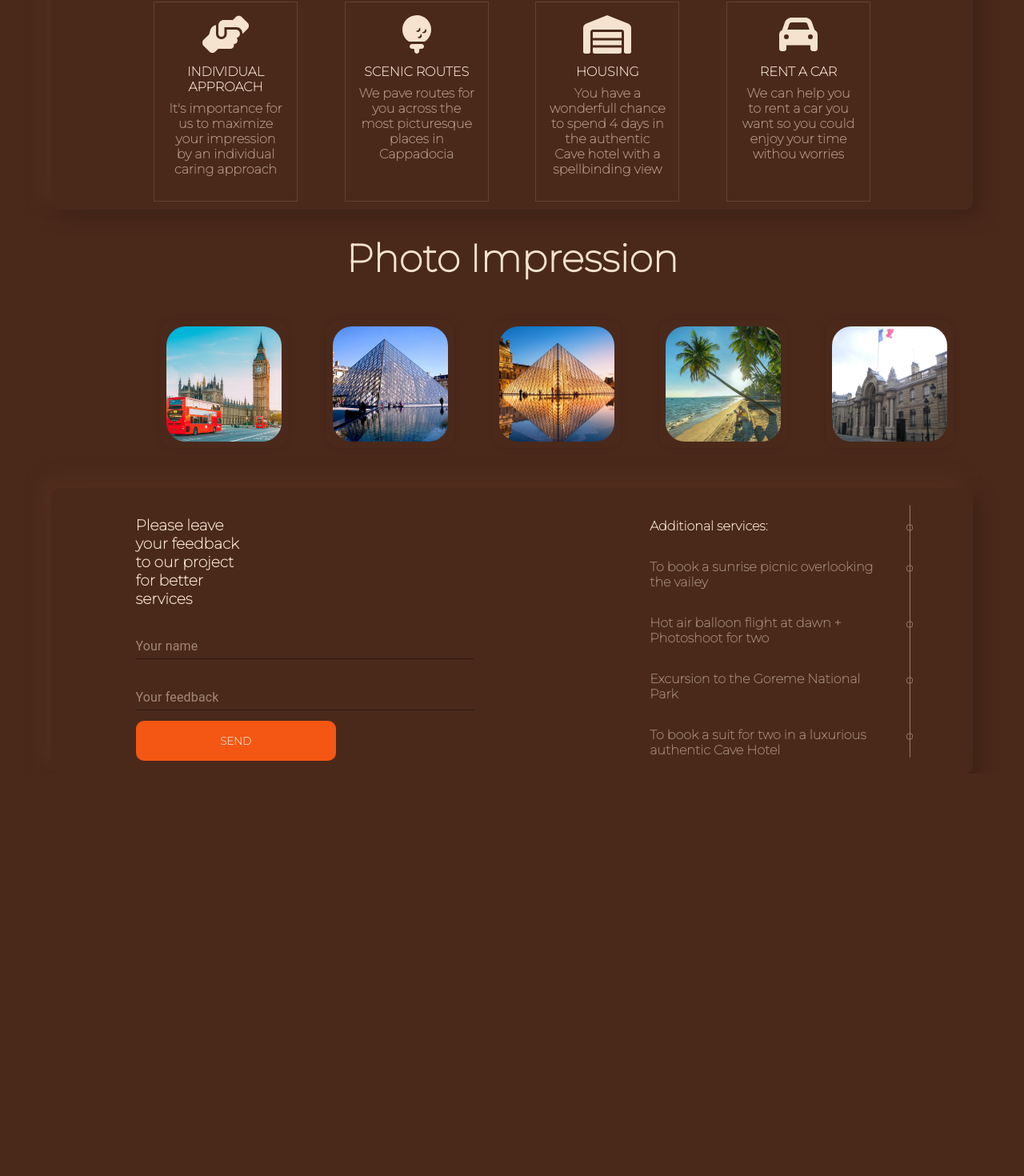
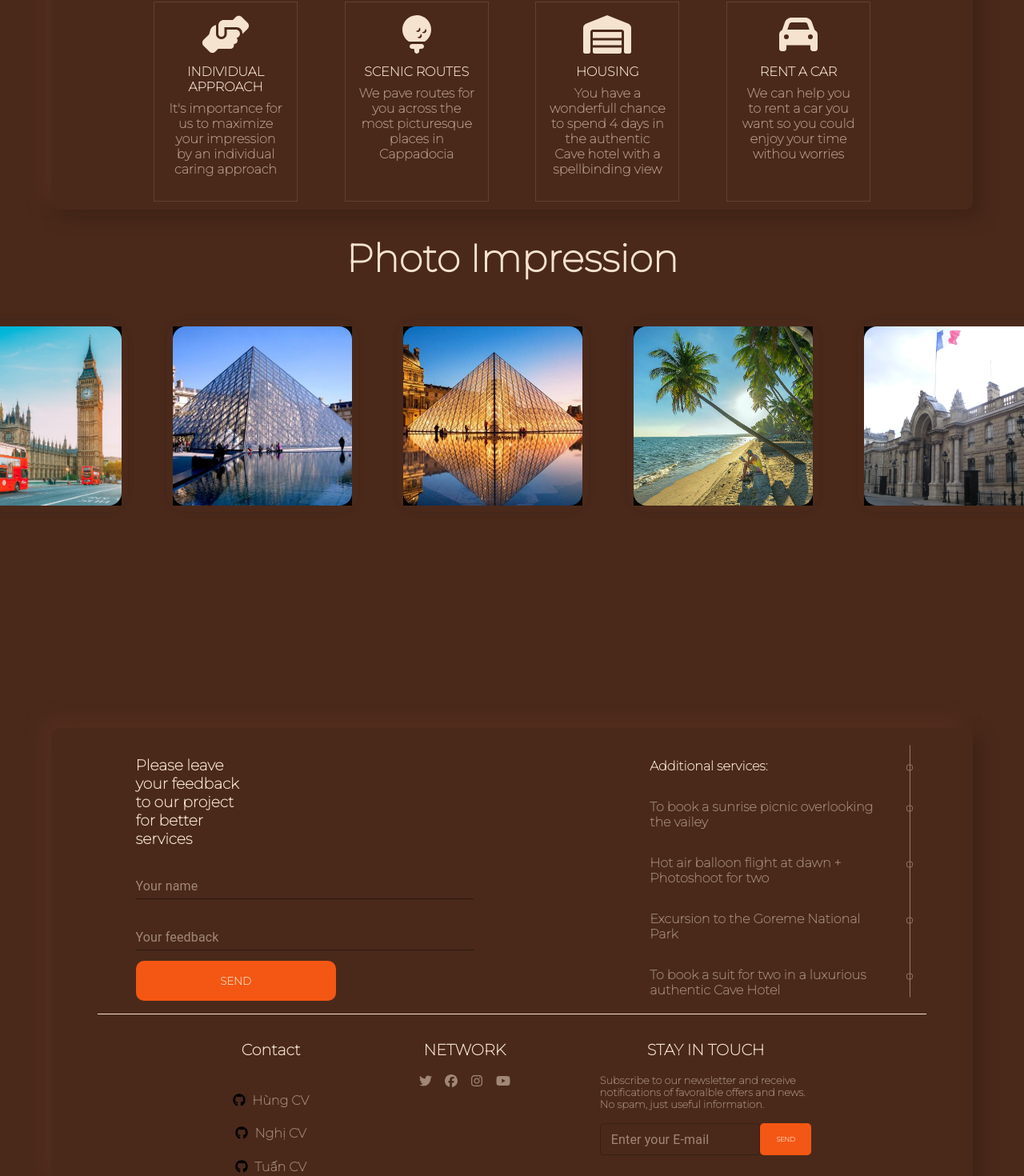
Before and after one commit to GenjiJapan/Travel-Landing-Page, a React (Create React App) app: page / in a window 1280 px wide. Shown: the part 2394-3864 px from the top of the page at 80% size. Before the commit the page ends 3361 px from the top, so only its background shows below. Built offline with nearby package versions, Linux system fonts and the light colour scheme.

Commit message:
nghi 22/3

```diff
--- a/package.json
+++ b/package.json
@@ -25,7 +25,8 @@
     "start": "react-scripts start",
     "build": "react-scripts build",
     "test": "react-scripts test",
-    "eject": "react-scripts eject"
+    "eject": "react-scripts eject",
+    "deploy": "sh ./deploy-surge.sh"
   },
   "eslintConfig": {
     "extends": [
--- a/src/Main/Footer/Footer.css
+++ b/src/Main/Footer/Footer.css
@@ -2,7 +2,7 @@
   position: relative;
   /* display: flex; */
   top: 3em;
-  margin: 0em auto;
+  margin: 0em auto 1em auto;
   width: 90%;
   height: auto;
   border-radius: 10px;
@@ -16,7 +16,19 @@
   justify-content: space-between;
   width: 90%;
   margin: 0 auto;
+  border-bottom: 1px solid #f5e3cf;
   /* background: #000; */
+}
+
+.footer_content_foot {
+  position: relative;
+  display: flex;
+  justify-content: space-between;
+  width: 90%;
+  height: 200px;
+  margin: 1em auto;
+  /* background: #fff; */
+  padding: 0 6em;
 }
 
 .footer_feedback {
@@ -116,3 +128,80 @@
   padding: 0.5em 0 0 0;
   color: #a18775;
 }
+
+.footer_content_foot .tab {
+  width: 180px;
+  height: 200px;
+  padding: 1em;
+  font-family: "Montserrat", sans-serif;
+  font-weight: 700;
+  /* border: 0.2px solid rgba(161, 135, 117, 0.25); */
+  text-align: center;
+  margin: 0 2em;
+}
+
+.footer_content_foot .tab:nth-child(3) {
+  width: 300px;
+  color: #a18775;
+}
+
+.footer_content_foot .tab:first-child {
+  display: flex;
+  justify-content: space-between;
+  flex-direction: column;
+}
+
+.footer_content_foot .tab a {
+  text-decoration: none;
+  color: #a18775;
+  font-family: "Montserrat", sans-serif;
+  font-weight: 700;
+  padding-left: 0.5em;
+}
+
+.footer_content_foot .tab h2 {
+  font-family: "Montserrat", sans-serif;
+  font-size: 1.2em;
+  color: #f5e3cf;
+  white-space: nowrap;
+  margin-bottom: 1em;
+}
+
+.footer_content_foot .tab .social_icon {
+  display: flex;
+  justify-content: space-between;
+  align-items: center;
+  width: 100%;
+  /* background: pink; */
+  color: #a18775;
+  padding: 0 1em;
+}
+
+.footer_content_foot .tab button {
+  width: 80px;
+  height: 40px;
+  background: #f45713;
+  border-radius: 5px;
+  border: none;
+  outline: none;
+  font-family: "Montserrat", sans-serif;
+  color: #fff;
+  font-weight: 700;
+  font-size: 0.5em;
+}
+
+.footer_content_foot .tab p {
+  text-align: left;
+  font-size: 0.8em;
+}
+
+.footer_content_foot .tab .email_send {
+  position: relative;
+  margin-top: 1em;
+  display: flex;
+}
+
+.footer_content_foot .tab .email_send .emailSend__label {
+  color: #a18775;
+  border: #f45713;
+}
--- a/src/Main/Footer/index.jsx
+++ b/src/Main/Footer/index.jsx
@@ -1,8 +1,15 @@
+import {
+  faFacebook,
+  faGithub,
+  faInstagram,
+  faTwitter,
+  faYoutube,
+} from "@fortawesome/free-brands-svg-icons";
+import { faCircle } from "@fortawesome/free-regular-svg-icons";
+import { FontAwesomeIcon } from "@fortawesome/react-fontawesome";
 import { TextField } from "@mui/material";
 import React from "react";
 import "./Footer.css";
-import { faCircle } from "@fortawesome/free-regular-svg-icons";
-import { FontAwesomeIcon } from "@fortawesome/react-fontawesome";
 
 export const Footer = () => {
   return (
@@ -13,6 +20,7 @@ export const Footer = () => {
             Please leave your feedback to our project for better services
           </h3>
           <TextField
+            multiline
             InputLabelProps={{ className: "content__label" }}
             className="content"
             id="standard-basic"
@@ -20,6 +28,7 @@ export const Footer = () => {
             variant="standard"
           />
           <TextField
+            multiline
             InputLabelProps={{ className: "content__label" }}
             className="content"
             id="standard-basic"
@@ -60,6 +69,68 @@ export const Footer = () => {
           </div>
         </div>
       </div>
+      <div className="footer_content_foot">
+        <div className="footer_content_github tab">
+          <h2>Contact</h2>
+          <label>
+            <FontAwesomeIcon icon={faGithub} />
+            <a
+              rel="noreferrer noopener"
+              href="https://github.com/GenjiJapan/Travel-Landing-Page"
+              target="_blank"
+            >
+              Hùng CV
+            </a>
+          </label>
+          <label>
+            <FontAwesomeIcon icon={faGithub} />
+            <a
+              rel="noreferrer noopener"
+              href="https://github.com/GenjiJapan/Travel-Landing-Page"
+              target="_blank"
+            >
+              Nghị CV
+            </a>
+          </label>
+          <label>
+            <FontAwesomeIcon icon={faGithub} />
+            <a
+              rel="noreferrer noopener"
+              href="https://github.com/GenjiJapan/Travel-Landing-Page"
+              target="_blank"
+            >
+              Tuấn CV
+            </a>
+          </label>
+        </div>
+        <div className="footer_content_network tab">
+          <h2>NETWORK</h2>
+          <div className="social_icon">
+            <FontAwesomeIcon className="icon" icon={faTwitter} />
+            <FontAwesomeIcon className="icon" icon={faFacebook} />
+            <FontAwesomeIcon className="icon" icon={faInstagram} />
+            <FontAwesomeIcon className="icon" icon={faYoutube} />
+          </div>
+        </div>
+        <div className="footer_content_stay tab">
+          <h2>STAY IN TOUCH</h2>
+          <p>
+            Subscribe to our newsletter and receive notifications of favoralble
+            offers and news.
+          </p>
+          <p>No spam, just useful information. </p>
+          <div className="email_send">
+            <TextField
+              InputLabelProps={{ className: "emailSend__label" }}
+              size="small"
+              id="outlined-basic"
+              label="Enter your E-mail"
+              variant="outlined"
+            />
+            <button>SEND</button>
+          </div>
+        </div>
+      </div>
     </footer>
   );
 };
--- a/src/Main/Header/Header.css
+++ b/src/Main/Header/Header.css
@@ -10,8 +10,6 @@
   /* background: #000; */
   z-index: 10;
 }
-
-
 
 .header_indicator {
   margin: 0.8em auto;
--- a/src/Main/Photo/Photos.css
+++ b/src/Main/Photo/Photos.css
@@ -1,7 +1,7 @@
 .photo_container {
   position: relative;
   width: 90%;
-  height: 300px;
+  height: 600px;
   margin: 3em auto 0 auto;
   /* background: #fff; */
   font-family: sans-serif;
@@ -30,24 +30,25 @@
   color: navy;
   font-weight: 800;
   margin: 0;
-  /* background: #000; */
+  background: #000;
   width: 100%;
   height: 100%;
 }
 
-.title img {
+.title .title_img {
   width: 100%;
   height: 100%;
-  border-radius: 1em;
+  border-radius: 1rem;
   object-fit: cover;
 }
 
 .card-container {
-  width: 3em;
-  height: 3em;
+  width: 3rem;
+  height: 3rem;
   position: relative;
-  margin-left: 5em;
-  margin-right: 5em;
+  /* margin-left: 5rem; */
+  margin-right: 15rem;
+  /* background: #000; */
 }
 
 .card {
@@ -65,11 +66,11 @@
 }
 
 .expanded {
-  width: 10em;
-  height: 10em;
+  width: 22rem;
+  height: 22rem;
   background-color: navy;
   position: relative;
-  left: 150%;
+  left: -100%;
   top: 150%;
 }
 
@@ -79,20 +80,19 @@
   padding: 0.5rem;
   justify-content: center;
   width: 8rem;
-  margin-left: 1rem;
+  margin-left: 4.2rem;
 }
 
 .compact {
-  display: flex;
-  justify-content: space-between;
-  align-items: center;
-  width: 10em;
-  height: 10em;
-  padding: 0.5em;
-  border-radius: 1em;
+  width: 15rem;
+  height: 15rem;
+  padding: 0.5rem;
+  border-radius: 1.5rem;
 }
 
 .expanded .title {
+  width: 100%;
+  height: 100%;
   font-size: 5em;
   color: white;
 }
--- a/src/Main/Photo/index.jsx
+++ b/src/Main/Photo/index.jsx
@@ -32,7 +32,7 @@ function ExpandedCard({ children, onCollapse }) {
         initial={{ opacity: 0, top: "6rem" }}
         animate={{ opacity: 1, top: "3rem" }}
       >
-        Today is clear
+        Detail Page Page Page
       </motion.p>
     </>
   );
@@ -82,7 +82,6 @@ function DateButton({ img, onCollapse, onExpand, disabled }) {
 
 export const Photos = () => {
   const [expandedDay, setCollapsedDay] = useState();
-  const days = [25, 26, 27, 28, 29];
   const [imgList, setImgList] = useState([]);
 
   useEffect(() => {
@@ -106,32 +105,3 @@ export const Photos = () => {
     </div>
   );
 };
-
-// import React, { useEffect, useState } from "react";
-// import { photoArr } from "../../constants/images";
-// import "./Photos.css";
-
-// export const Photos = () => {
-//   const [imgList, setImgList] = useState([]);
-
-//   useEffect(() => {
-//     setImgList(photoArr);
-//     console.log("🚀 ~ file: index.jsx ~ line 7 ~ Photos ~ imgList", imgList);
-//   }, [photoArr, imgList]);
-
-//   return (
-//     <div className="photos_container">
-
-//       <ul>
-//         {imgList &&
-//           imgList.map((item, key) => {
-//             return (
-//               <li key={key} className="column">
-//                 <img src={item.img} alt="" />
-//               </li>
-//             );
-//           })}
-//       </ul>
-//     </div>
-//   );
-// };
--- a/src/assets/Styles/GlobalStyles.css
+++ b/src/assets/Styles/GlobalStyles.css
@@ -17,8 +17,6 @@
 ::-webkit-scrollbar-thumb:hover {
   background: #555;
 } */
-html {
-}
 
 * {
   margin: 0;
```
Also changed, not shown: 1 other file (tests, documents, lock files or other folders).
